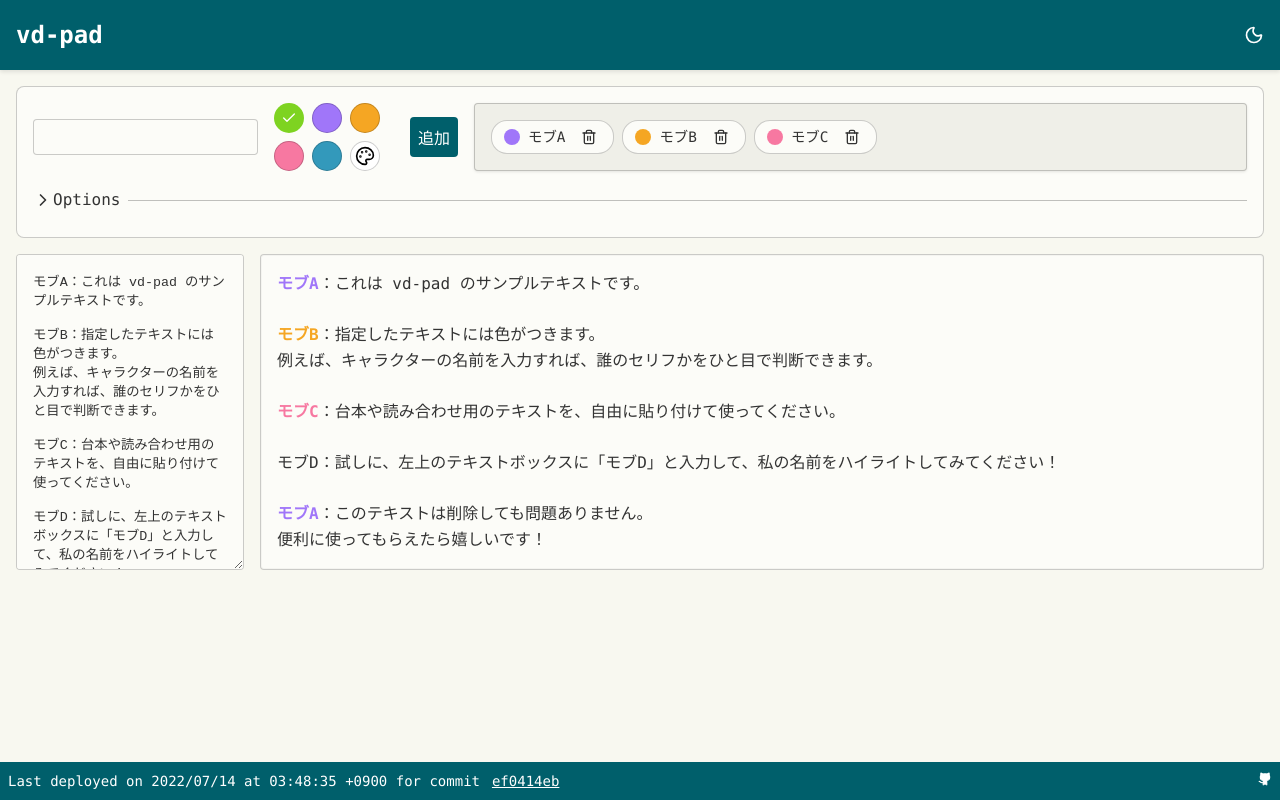
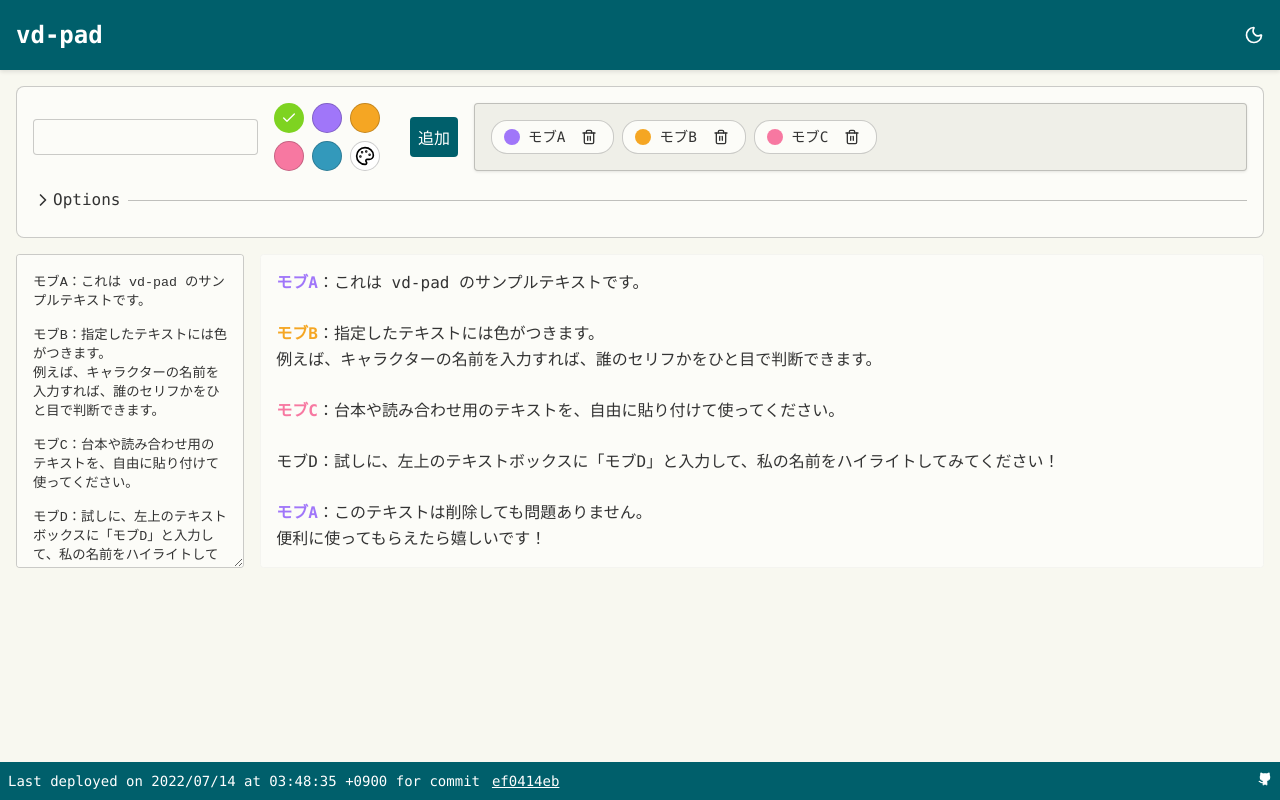
Before and after one commit to dot-ma801/vd-pad, a Vue app: page / in a window 1280 px wide. Built offline with nearby package versions, Linux system fonts and the light colour scheme.

Commit message:
[style] borderを削除し、入力可能領域だと誤認しないように

```diff
--- a/src/views/TextHighlighterView.vue
+++ b/src/views/TextHighlighterView.vue
@@ -64,7 +64,6 @@ textarea {
 }
 
 .highlight-text-area {
-  border: 1px solid var(--color-border);
   background-color: var(--color-surface);
   padding: var(--spacing-base);
   flex: 5;
```
